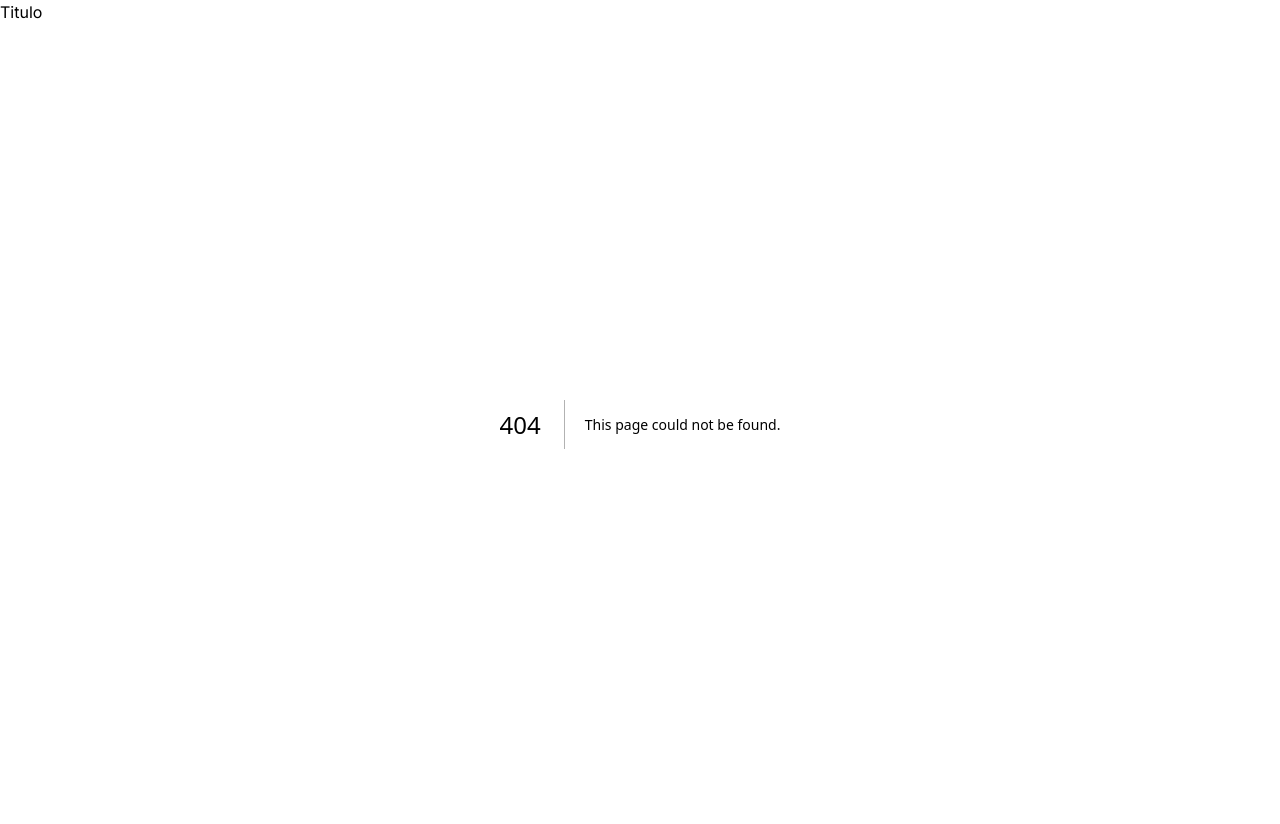
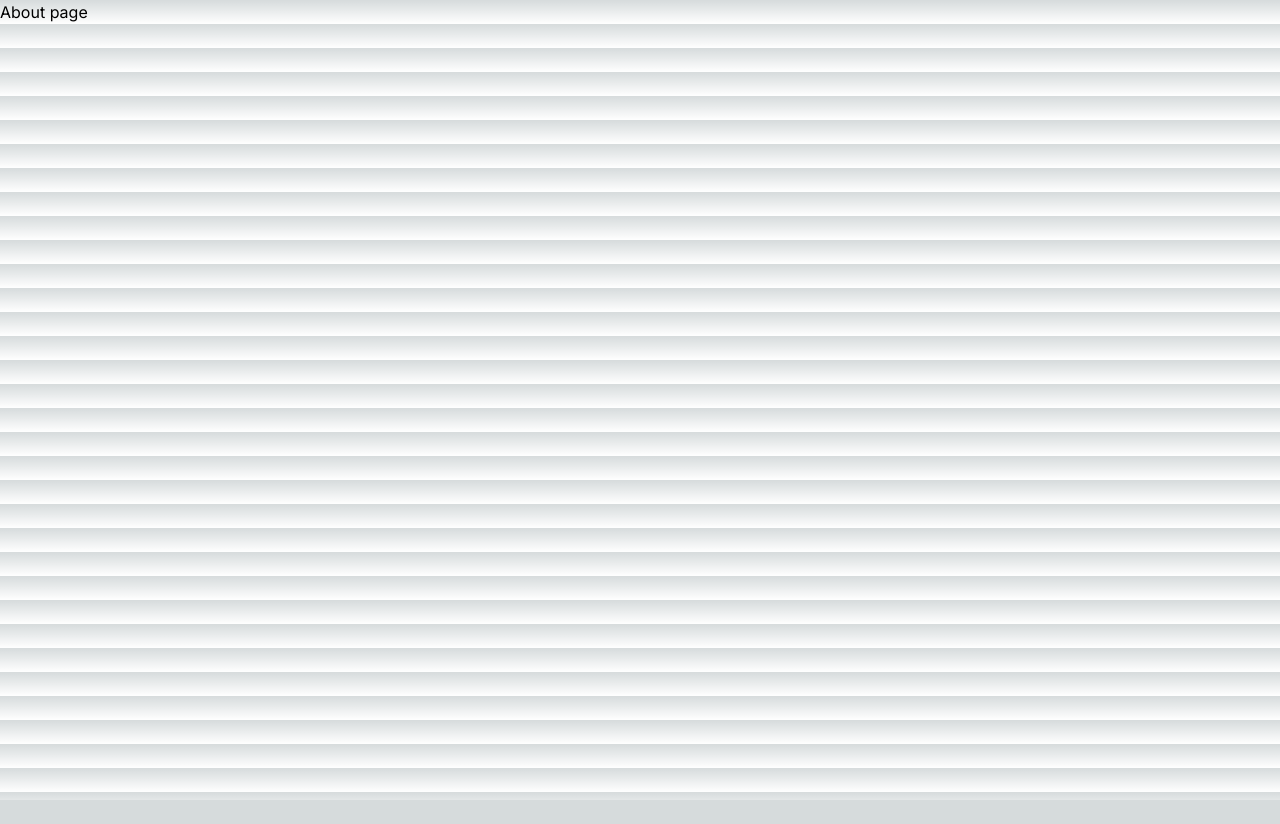
Before and after one commit to adrian1426/Next14_Curso, a Next.js app in the folder 1-introduccion/: page /about in a window 1280 px wide. Before the commit this address had no page. After the commit the page ends 800 px from the top, so only its background shows below. Built offline with nearby package versions, Linux system fonts and the light colour scheme.

Commit message:
creando paginas y rutas

```diff
--- /dev/null
+++ b/1-introduccion/app/about/page.tsx
@@ -0,0 +1,9 @@
+const AboutPage = () => {
+  return (
+    <div>
+      About page
+    </div>
+  );
+};
+
+export default AboutPage;
--- /dev/null
+++ b/1-introduccion/app/contact/page.tsx
@@ -0,0 +1,9 @@
+const ContactPage = () => {
+  return (
+    <div>
+      ContactPage
+    </div>
+  );
+};
+
+export default ContactPage;
--- a/1-introduccion/app/layout.tsx
+++ b/1-introduccion/app/layout.tsx
@@ -13,7 +13,6 @@ export default function RootLayout({ children }: { children: React.ReactNode })
   return (
     <html lang="en">
       <body className={inter.className}>
-        <h1>Titulo</h1>
         {children}
       </body>
     </html>
--- /dev/null
+++ b/1-introduccion/app/pricing/page.tsx
@@ -0,0 +1,9 @@
+const PricingPage = () => {
+  return (
+    <div>
+      PricingPage
+    </div>
+  );
+};
+
+export default PricingPage;
```
